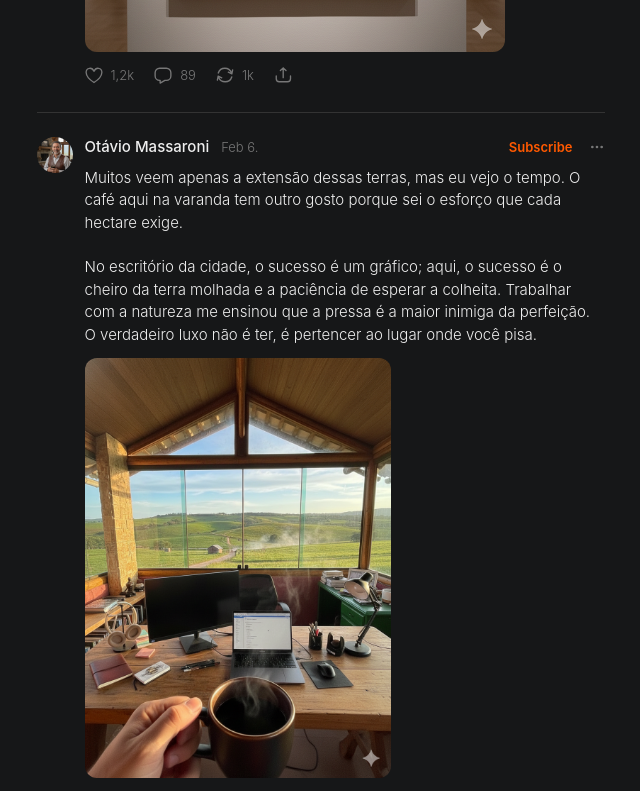
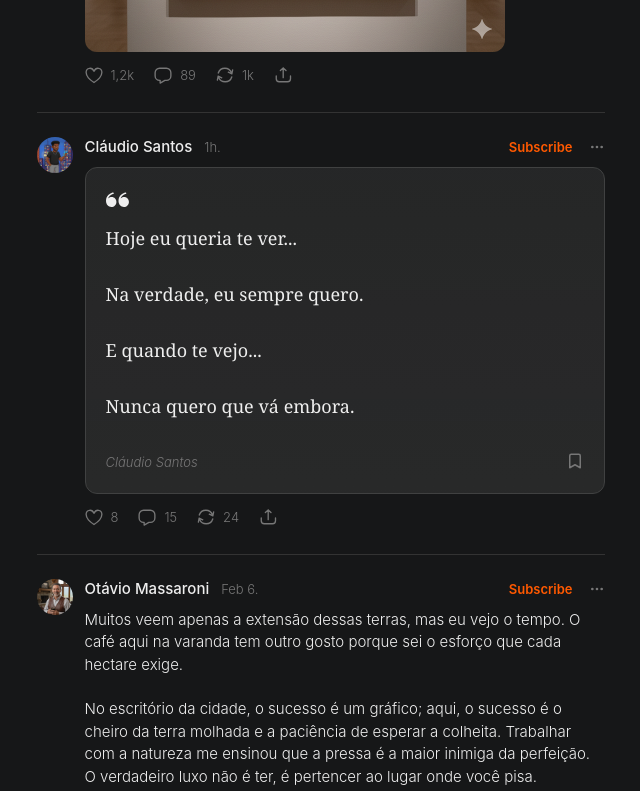
Before and after one commit to LucasBalbinoSS/substack-clone, a React (Vite) app: page / in a window 1280 px wide. Shown: the part 1160-1951 px from the top of the page, without its empty margins (255-895 px from the left). Built offline with nearby package versions, Linux system fonts and the light colour scheme.

Commit message:
feat: add a post

```diff
--- a/src/data/data.ts
+++ b/src/data/data.ts
@@ -2,6 +2,7 @@ import profilePicture from '../assets/profile.jpg'
 import helenaProfile from '../assets/helena.png'
 import otavioProfile from '../assets/otavio.png'
 import danteProfile from '../assets/dante.png'
+import claudioProfile from '../assets/claudio.png'
 
 import aristoteles from '../assets/best-sellers/aristoteles.png'
 import spider from '../assets/best-sellers/spider.png'
@@ -69,8 +70,19 @@ export const POSTS_DATA: PostType[] = [
     image: museumImage,
     userVerification: true
   },
+    {
+    id: 3,
+    name: 'Cláudio Santos',
+    profilePhotoUrl: claudioProfile,
+    postedAt: '1h',
+    content: '>Hoje eu queria te ver...\n\nNa verdade, eu sempre quero.\n\nE quando te vejo...\n\nNunca quero que vá embora.',
+    likesNumber: 8,
+    commentsNumber: 15,
+    restackNumber: 24,
+    userVerification: false
+  },
   {
-    id: 3,
+    id: 4,
     name: 'Otávio Massaroni',
     profilePhotoUrl: otavioProfile,
     postedAt: 'Feb 6',
@@ -81,7 +93,7 @@ export const POSTS_DATA: PostType[] = [
     image: farmImage
   },
   {
-    id: 4,
+    id: 5,
     name: 'Dante Alencar',
     profilePhotoUrl: danteProfile,
     postedAt: 'Fev 7',
@@ -91,7 +103,6 @@ export const POSTS_DATA: PostType[] = [
     restackNumber: 1105,
     userVerification: true
   },
-
 ]
 
 export const BEST_SELLERS_DATA: BestSellersType[] = [
```
Also changed, not shown: src/assets/claudio.png (added).
